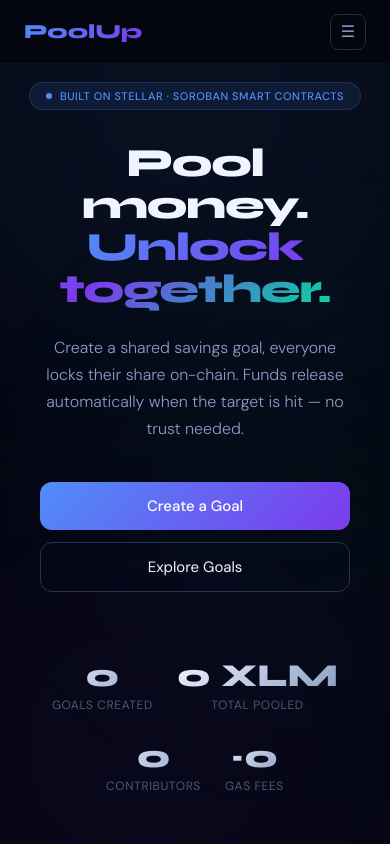
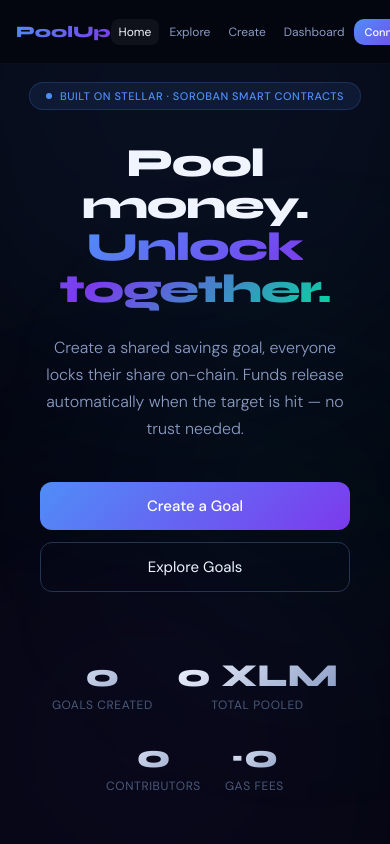
Before and after one commit to janhavilipare17/poolup, a React (Vite) app: page / in a window 390 px wide. Shown: the top 844 px of the page. Built offline with nearby package versions, Linux system fonts and the light colour scheme.

Commit message:
fix navbar - all links visible on mobile

```diff
--- a/src/components/Navbar.jsx
+++ b/src/components/Navbar.jsx
@@ -8,7 +8,6 @@
   const { isMobile } = useScreenSize()
   const [wallet, setWallet] = useState(localStorage.getItem('poolup_wallet') || null)
   const [showModal, setShowModal] = useState(false)
-  const [menuOpen, setMenuOpen] = useState(false)
 
   const connectWallet = async (walletName) => {
     try {
@@ -52,69 +51,26 @@
   return (
     <>
       <nav style={styles.nav}>
-        <Link to="/" style={styles.logo}>PoolUp</Link>
+        <Link to="/" style={{ ...styles.logo, fontSize: isMobile ? '16px' : '20px' }}>PoolUp</Link>
 
-        {/* desktop links — hidden on mobile */}
-        {!isMobile && (
-          <div style={styles.desktopLinks}>
-            <Link to="/" style={{ ...styles.link, ...(location.pathname === '/' ? styles.activeLink : {}) }}>Home</Link>
-            <Link to="/goals" style={{ ...styles.link, ...(location.pathname === '/goals' ? styles.activeLink : {}) }}>Explore</Link>
-            <Link to="/create" style={{ ...styles.link, ...(location.pathname === '/create' ? styles.activeLink : {}) }}>Create</Link>
-            <Link to="/dashboard" style={{ ...styles.link, ...(location.pathname === '/dashboard' ? styles.activeLink : {}) }}>Dashboard</Link>
-            {wallet ? (
-              <div style={styles.walletBadge} onClick={disconnectWallet} title="Click to disconnect">
-                <div style={styles.walletDot}></div>
-                {shortAddr(wallet)}
-              </div>
-            ) : (
-              <button style={styles.connectBtn} onClick={() => setShowModal(true)}>
-                Connect Wallet
-              </button>
-            )}
-          </div>
-        )}
+        <div style={styles.links}>
+          <Link to="/" style={{ ...styles.link, padding: isMobile ? '5px 8px' : '6px 14px', fontSize: isMobile ? '12px' : '14px', ...(location.pathname === '/' ? styles.activeLink : {}) }}>Home</Link>
+          <Link to="/goals" style={{ ...styles.link, padding: isMobile ? '5px 8px' : '6px 14px', fontSize: isMobile ? '12px' : '14px', ...(location.pathname === '/goals' ? styles.activeLink : {}) }}>Explore</Link>
+          <Link to="/create" style={{ ...styles.link, padding: isMobile ? '5px 8px' : '6px 14px', fontSize: isMobile ? '12px' : '14px', ...(location.pathname === '/create' ? styles.activeLink : {}) }}>Create</Link>
+          <Link to="/dashboard" style={{ ...styles.link, padding: isMobile ? '5px 8px' : '6px 14px', fontSize: isMobile ? '12px' : '14px', ...(location.pathname === '/dashboard' ? styles.activeLink : {}) }}>Dashboard</Link>
 
-        {/* mobile right side */}
-        {isMobile && (
-          <div style={{ display: 'flex', alignItems: 'center', gap: '8px' }}>
-            {wallet && (
-              <div style={{ ...styles.walletBadge, fontSize: '11px', padding: '4px 10px' }} onClick={disconnectWallet}>
-                <div style={styles.walletDot}></div>
-                {shortAddr(wallet)}
-              </div>
-            )}
-            <button style={styles.hamburger} onClick={() => setMenuOpen(!menuOpen)}>
-              {menuOpen ? '✕' : '☰'}
-            </button>
-          </div>
-        )}
-      </nav>
-
-      {/* mobile menu dropdown */}
-      {isMobile && menuOpen && (
-        <div style={styles.mobileMenu}>
-          {[
-            { to: '/', label: 'Home' },
-            { to: '/goals', label: 'Explore' },
-            { to: '/create', label: 'Create' },
-            { to: '/dashboard', label: 'Dashboard' },
-          ].map(item => (
-            <Link
-              key={item.to}
-              to={item.to}
-              style={{ ...styles.mobileLink, ...(location.pathname === item.to ? styles.mobileLinkActive : {}) }}
-              onClick={() => setMenuOpen(false)}
-            >
-              {item.label}
-            </Link>
-          ))}
-          {!wallet && (
-            <button style={styles.mobileConnectBtn} onClick={() => { setShowModal(true); setMenuOpen(false) }}>
-              Connect Wallet
+          {wallet ? (
+            <div style={{ ...styles.walletBadge, fontSize: isMobile ? '11px' : '12px', padding: isMobile ? '5px 8px' : '6px 14px' }} onClick={disconnectWallet} title="Click to disconnect">
+              <div style={styles.walletDot}></div>
+              {shortAddr(wallet)}
+            </div>
+          ) : (
+            <button style={{ ...styles.connectBtn, fontSize: isMobile ? '11px' : '13px', padding: isMobile ? '6px 10px' : '8px 20px' }} onClick={() => setShowModal(true)}>
+              {isMobile ? 'Connect' : 'Connect Wallet'}
             </button>
           )}
         </div>
-      )}
+      </nav>
 
       {/* wallet modal */}
       {showModal && (
@@ -153,68 +109,39 @@
 const styles = {
   nav: {
     position: 'fixed', top: 0, left: 0, right: 0, zIndex: 100,
-    height: '64px', padding: '0 1.5rem',
+    height: '64px', padding: '0 1rem',
     display: 'flex', alignItems: 'center', justifyContent: 'space-between',
     borderBottom: '1px solid rgba(255,255,255,0.04)',
     background: 'rgba(4,6,15,0.95)', backdropFilter: 'blur(20px)',
   },
   logo: {
-    fontFamily: "'Syne', sans-serif", fontSize: '20px', fontWeight: 800,
+    fontFamily: "'Syne', sans-serif", fontWeight: 800,
     background: 'linear-gradient(135deg, #4f8ef7, #7c3aed)',
     WebkitBackgroundClip: 'text', WebkitTextFillColor: 'transparent',
-    backgroundClip: 'text', textDecoration: 'none',
+    backgroundClip: 'text', textDecoration: 'none', flexShrink: 0,
   },
-  desktopLinks: { display: 'flex', alignItems: 'center', gap: '8px' },
-  hamburger: {
-    background: 'transparent', border: '1px solid #1e2d47',
-    color: '#8a9cc4', width: '36px', height: '36px',
-    borderRadius: '8px', cursor: 'pointer', fontSize: '16px',
-    display: 'flex', alignItems: 'center', justifyContent: 'center',
-    fontFamily: "'DM Sans', sans-serif",
-  },
+  links: { display: 'flex', alignItems: 'center', gap: '2px' },
   link: {
-    color: '#8a9cc4', fontSize: '14px', padding: '6px 14px',
-    borderRadius: '8px', textDecoration: 'none', transition: 'all .2s',
-    fontFamily: "'DM Sans', sans-serif",
+    color: '#8a9cc4', borderRadius: '8px',
+    textDecoration: 'none', transition: 'all .2s',
+    fontFamily: "'DM Sans', sans-serif", whiteSpace: 'nowrap',
   },
   activeLink: { color: '#f0f4ff', background: 'rgba(255,255,255,0.05)' },
   connectBtn: {
     background: 'linear-gradient(135deg, #4f8ef7, #7c3aed)',
-    color: '#fff', border: 'none', padding: '8px 20px',
-    borderRadius: '10px', fontSize: '13px', fontWeight: 500,
+    color: '#fff', border: 'none',
+    borderRadius: '10px', fontWeight: 500,
     cursor: 'pointer', fontFamily: "'DM Sans', sans-serif",
+    whiteSpace: 'nowrap',
   },
   walletBadge: {
     background: '#1a2235', border: '1px solid #253550',
-    padding: '6px 14px', borderRadius: '10px', fontSize: '12px',
+    borderRadius: '10px',
     color: '#06d6a0', fontWeight: 500,
-    display: 'flex', alignItems: 'center', gap: '6px',
-    fontFamily: 'monospace', cursor: 'pointer',
+    display: 'flex', alignItems: 'center', gap: '5px',
+    fontFamily: 'monospace', cursor: 'pointer', whiteSpace: 'nowrap',
   },
-  walletDot: { width: '7px', height: '7px', background: '#06d6a0', borderRadius: '50%' },
-  mobileMenu: {
-    position: 'fixed', top: '64px', left: 0, right: 0, zIndex: 99,
-    background: 'rgba(4,6,15,0.98)', backdropFilter: 'blur(20px)',
-    borderBottom: '1px solid #1e2d47',
-    padding: '1rem 1.5rem', display: 'flex', flexDirection: 'column', gap: '8px',
-  },
-  mobileLink: {
-    color: '#8a9cc4', fontSize: '15px', padding: '12px 16px',
-    borderRadius: '10px', textDecoration: 'none',
-    fontFamily: "'DM Sans', sans-serif",
-    border: '1px solid transparent',
-  },
-  mobileLinkActive: {
-    color: '#f0f4ff', background: 'rgba(255,255,255,0.05)',
-    border: '1px solid #1e2d47',
-  },
-  mobileConnectBtn: {
-    background: 'linear-gradient(135deg, #4f8ef7, #7c3aed)',
-    color: '#fff', border: 'none', padding: '12px 20px',
-    borderRadius: '10px', fontSize: '14px', fontWeight: 500,
-    cursor: 'pointer', fontFamily: "'DM Sans', sans-serif",
-    marginTop: '4px', width: '100%',
-  },
+  walletDot: { width: '6px', height: '6px', background: '#06d6a0', borderRadius: '50%', flexShrink: 0 },
   overlay: {
     position: 'fixed', inset: 0, zIndex: 999,
     background: 'rgba(0,0,0,0.75)', backdropFilter: 'blur(8px)',
```
